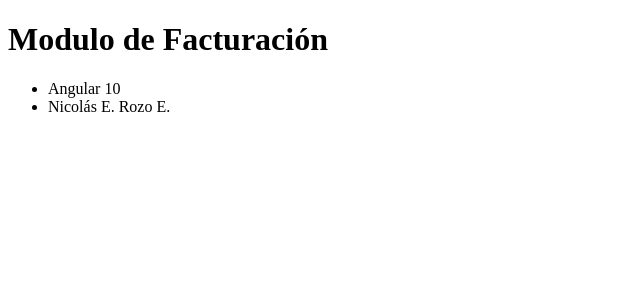
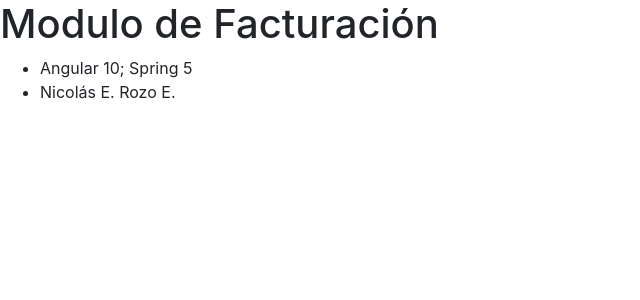
Before and after one commit to NikoRozo/cursos.cliente-app, an Angular app: page / in a window 1280 px wide. Shown: the top 300 px of the page, without its empty margins (0-640 px from the left). Built offline with nearby package versions, Linux system fonts and the light colour scheme.

Commit message:
Añadir Bootstrap CDN Manualmente

```diff
--- a/src/app/app.component.ts
+++ b/src/app/app.component.ts
@@ -8,6 +8,6 @@ import { Component } from '@angular/core';
 export class AppComponent {
   title = 'Modulo de Facturación';
 
-  version = 'Angular 10';
+  version = 'Angular 10; Spring 5';
   author = 'Nicolás E. Rozo E.';
 }
--- a/src/index.html
+++ b/src/index.html
@@ -6,8 +6,11 @@
   <base href="/">
   <meta name="viewport" content="width=device-width, initial-scale=1">
   <link rel="icon" type="image/x-icon" href="favicon.ico">
+  <link rel="stylesheet" href="https://stackpath.bootstrapcdn.com/bootstrap/4.5.0/css/bootstrap.min.css" integrity="sha384-9aIt2nRpC12Uk9gS9baDl411NQApFmC26EwAOH8WgZl5MYYxFfc+NcPb1dKGj7Sk" crossorigin="anonymous">
 </head>
 <body>
   <app-root></app-root>
+
+  <script src="https://stackpath.bootstrapcdn.com/bootstrap/4.5.0/js/bootstrap.min.js" integrity="sha384-OgVRvuATP1z7JjHLkuOU7Xw704+h835Lr+6QL9UvYjZE3Ipu6Tp75j7Bh/kR0JKI" crossorigin="anonymous"></script>
 </body>
 </html>
```
Also changed, not shown: 1 other file (tests, documents, lock files or other folders).
